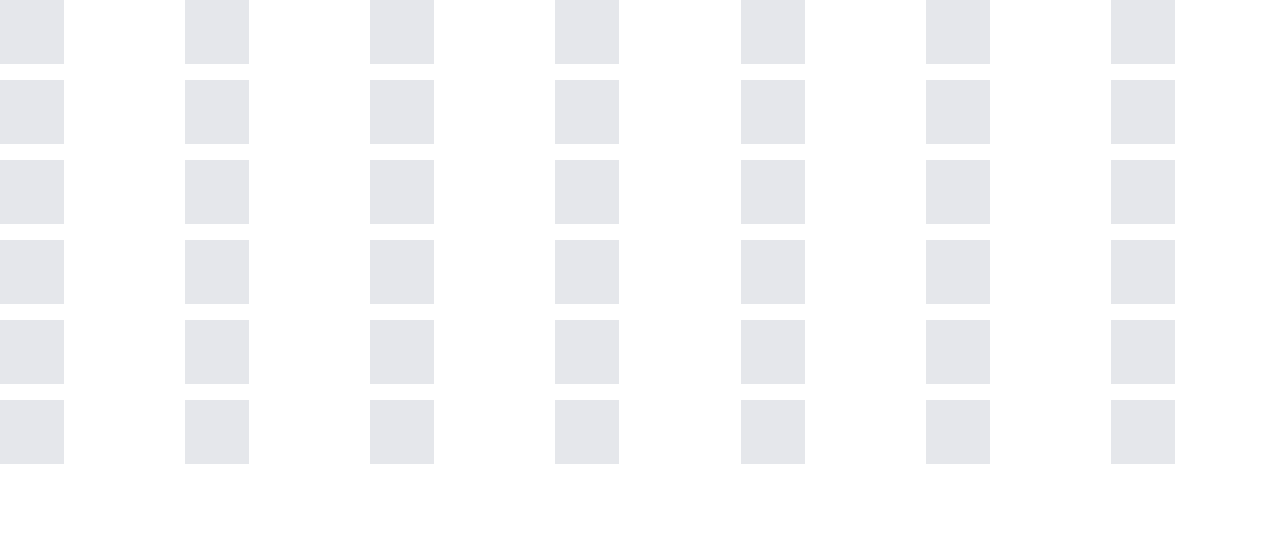
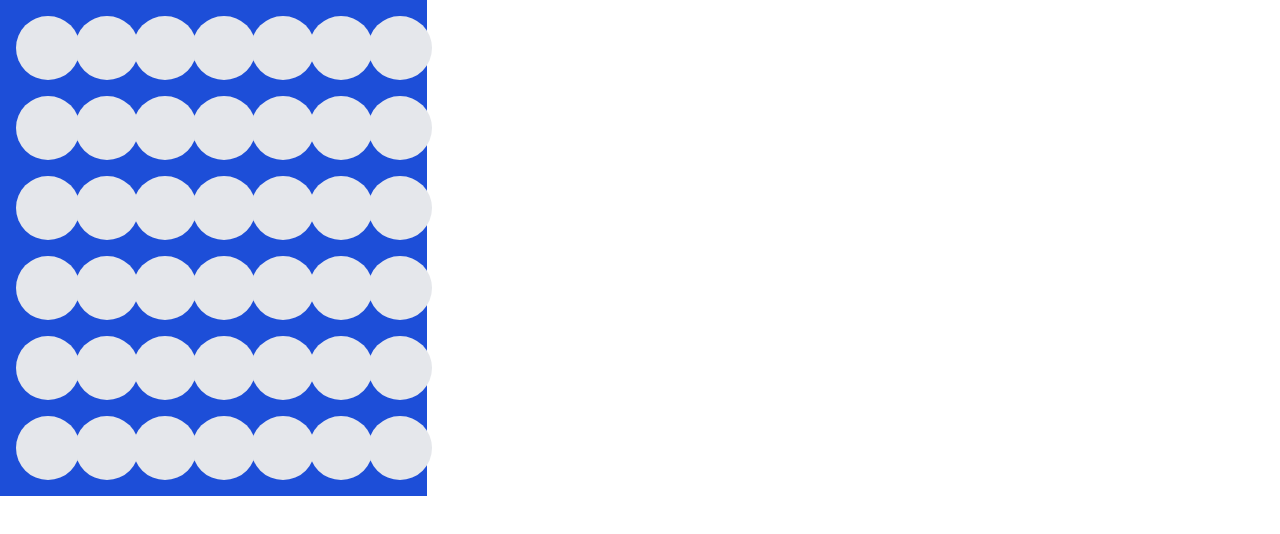
Before and after one commit to Wiibleyde/Puissance4, a Next.js app: page /game in a window 1280 px wide. Shown: the top 534 px of the page. Built offline with nearby package versions, Linux system fonts and the light colour scheme.

Commit message:
Refactorisation du code pour utiliser le hook useGame dans la page de jeu et la grille de jeu
Signed-off-by: wiibleyde <nathan@bonnell.fr>

```diff
--- a/src/app/game/page.tsx
+++ b/src/app/game/page.tsx
@@ -1,19 +1,13 @@
-import { CellState } from "@/components/Game/Cell";
+"use client";
 import { GameGrid } from "@/components/Game/GameGrid";
-import { gridConfig } from "@/config";
-
-export interface GameGridValueInterface {
-    values: CellState[][];
-}
+import { useGame } from "@/hooks/useGame";
 
 export default function GamePage() {
-    const GameGridValues: GameGridValueInterface = {
-        values: Array.from({ length: gridConfig.height }).map(() => Array.from({ length: gridConfig.width }).map(() => CellState.Empty)),
-    }
+    const { GameState, playMove } = useGame();
 
     return (
         <div>
-            <GameGrid gameGridValues={GameGridValues} />
+            <GameGrid gameGridValues={GameState} playMove={playMove} />
         </div>
     );
 }
--- a/src/components/Game/Cell.tsx
+++ b/src/components/Game/Cell.tsx
@@ -1,12 +1,12 @@
 export enum CellState {
-    Empty,
     Player1,
     Player2,
+    Empty
 }
 
 export function Cell({ state }: { state: CellState }) {
     return (
-        <div className={"w-16 h-16" + (state === CellState.Empty ? " bg-gray-200" : state === CellState.Player1 ? " bg-red-500" : " bg-yellow-500")}>
+        <div className={"w-16 h-16 rounded-full" + (state === CellState.Empty ? " bg-gray-200" : state === CellState.Player1 ? " bg-red-500" : " bg-yellow-500")}>
         </div>
     )
 }
--- /dev/null
+++ b/src/components/Game/Column.tsx
@@ -0,0 +1,12 @@
+"use client";
+import { Cell, CellState } from './Cell'
+
+export function Column({ columnValues, playMove }: { columnValues: CellState[], playMove: (columnIndex: number) => void }) {
+    return (
+        <div className="grid grid-rows-6 gap-4" onClick={() => playMove(columnValues.length - 1)}>
+            {columnValues.map((cellValue, index) => (
+                <Cell key={index} state={cellValue} />
+            ))}
+        </div>
+    )
+}
--- a/src/components/Game/GameGrid.tsx
+++ b/src/components/Game/GameGrid.tsx
@@ -1,13 +1,11 @@
-import { GameGridValueInterface } from "@/app/game/page"
-import { Cell } from "./Cell"
+import { GameGridValueInterface } from "@/hooks/useGame";
+import { Column } from "./Column"
 
-export function GameGrid({ gameGridValues }: { gameGridValues: GameGridValueInterface }) {
+export function GameGrid({ gameGridValues, playMove }: { gameGridValues: GameGridValueInterface, playMove: (columnIndex: number) => void }) {
     return (
-        <div className="grid grid-cols-7 gap-4">
-            {gameGridValues.values.map((line, lineIndex) => (
-                line.map((cell, columnIndex) => (
-                    <Cell key={columnIndex} state={cell} />
-                ))
+        <div className="grid grid-cols-7 gap-4 bg-blue-700 p-4 w-1/3">
+            {gameGridValues.values.map((columnValues, index) => (
+                <Column key={index} columnValues={columnValues} playMove={() => playMove(index)} />
             ))}
         </div>
     )
--- a/src/config.ts
+++ b/src/config.ts
@@ -1,4 +1,8 @@
+import { CellState } from "./components/Game/Cell";
+
 export const gridConfig = {
     width: 7,
     height: 6,
 }
+
+export const initialGridValues = Array.from({ length: gridConfig.width }, () => Array.from({ length: gridConfig.height }, () => CellState.Empty));
--- /dev/null
+++ b/src/hooks/useGame.tsx
@@ -0,0 +1,40 @@
+import { useState } from 'react';
+import { CellState } from "@/components/Game/Cell";
+import { initialGridValues } from '@/config';
+
+export enum TurnState {
+    Player1,
+    Player2
+}
+
+export interface GameGridValueInterface {
+    turn: TurnState;
+    values: CellState[][];
+}
+
+
+export function useGame() {
+    const [GameState, setGameState] = useState<GameGridValueInterface>({
+        turn: TurnState.Player1,
+        values: initialGridValues
+    });
+
+    const playMove = (columnIndex: number) => {
+        const newGameState = { ...GameState };
+        const columnValues = newGameState.values[columnIndex];
+
+        const emptyCellIndex = columnValues.slice().reverse().findIndex(cellValue => cellValue === CellState.Empty);
+
+        if (emptyCellIndex === -1) {
+            return;
+        }
+
+        const actualEmptyCellIndex = columnValues.length - 1 - emptyCellIndex;
+
+        columnValues[actualEmptyCellIndex] = newGameState.turn === TurnState.Player1 ? CellState.Player1 : CellState.Player2;
+
+        setGameState(newGameState);
+    }
+
+    return { GameState, playMove };
+}
```
